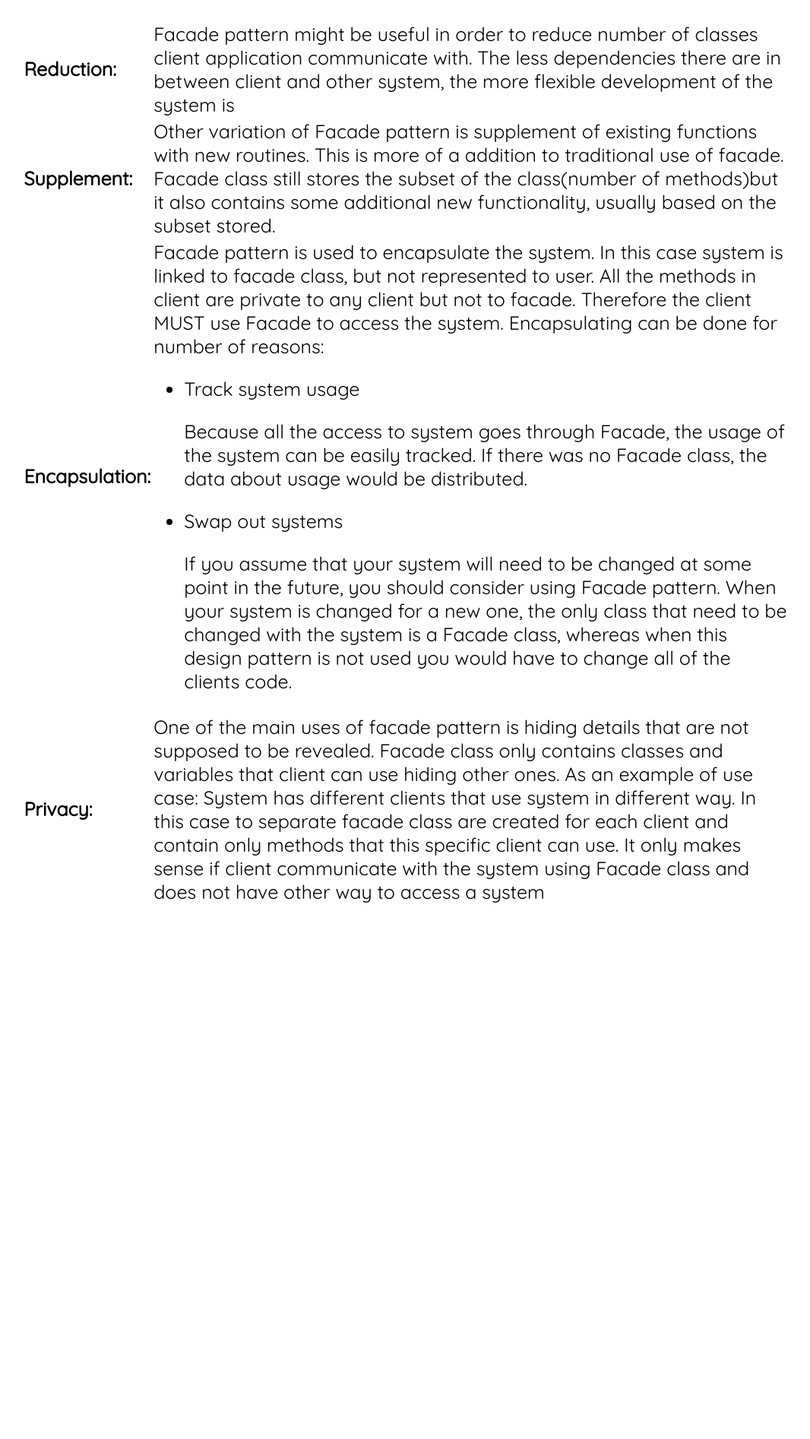
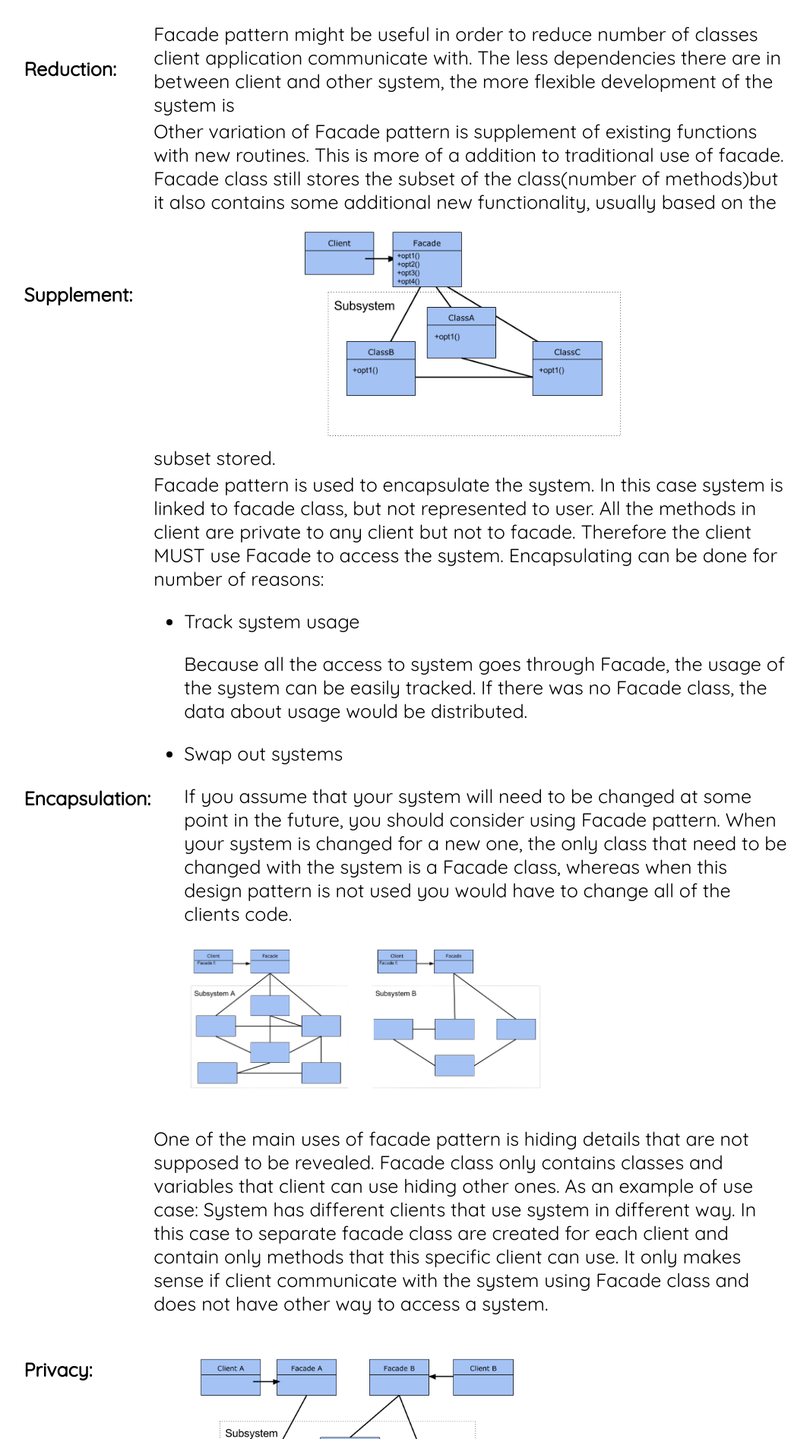
Before and after one commit to daveogle/Facade_Project, a PHP site: page /variations.php in a window 1280 px wide. Shown: the part 440-2334 px from the top of the page at 76% size, without its empty margins (106-1172 px from the left). Before the commit the page ends 1628 px from the top, so only its background shows below. Run offline with PHP 8.4, Linux system fonts and the light colour scheme.

Commit message:
Diagrams added to variations page. can profread me now:D

```diff
--- a/variations.php
+++ b/variations.php
@@ -17,7 +17,9 @@ include("Include/navigation.html");
             <tr>
                 <td><strong> Supplement:</strong></td>
                 <td>Other variation of Facade pattern is supplement of existing functions with new routines. This is more of a addition to traditional use of facade.
-                    Facade class still stores the subset of the class(number of methods)but it also contains some additional new functionality, usually based on the subset stored. </td>
+                    Facade class still stores the subset of the class(number of methods)but it also contains some additional new functionality, usually based on the subset stored.
+                  <img src="Images/SupplementEx.png" alt="Suppliment Example" class="center" style="width: 60%; height: 60%; "/></td>
+
             </tr>
             <tr>
                 <td><strong> Encapsulation:</strong></td>
@@ -33,6 +35,7 @@ include("Include/navigation.html");
                     <li> Swap out systems</li>
                     <p>If you assume that your system will need to be changed at some point in the future, you should consider using Facade pattern. When your system is changed for a new one, the only class that need to be changed with the system is a Facade class,
                         whereas when this design pattern is not used you would have to change all of the clients code. </p>
+                        <img src="Images/SystemSwapEx.png" alt="System Swap Example" class="center" style="width: 60%; height: 60%; "/>
                     </ul>
                 </td>
 
@@ -41,13 +44,21 @@ include("Include/navigation.html");
                 <td><strong> Privacy:</strong></td>
                 <td> One of the main uses of facade pattern is hiding details that are not supposed to be revealed. Facade class only contains classes and variables that client can use hiding other ones.
                 As an example of use case: System has different clients that use system in different way. In this case to separate facade class are created for each client and contain only methods that this specific client can use.
-                It only makes sense if client communicate with the system using Facade class and does not have other way to access a system  </td>
-
+                It only makes sense if client communicate with the system using Facade class and does not have other way to access a system.
+                <img src="Images/PrivacyExample.png" alt="Privacy Example" class="center" style="width: 60%; height: 60%; "/>
+            </td>
             </tr>
 
 
 
         </table>
+
+
+ <h4>References</h4>
+    <h6>BISHOP, J. et al. (2007) <i>C# 3.0 Design Patterns: Use the Power of C# 3.0 to Solve Real-World Problems</i> O'Reilly Media</h6>
+    <h6>Best Practice Software Engineering (?) <i>Facade Pattern</i> [Online] http://best-practice-software-engineering.ifs.tuwien.ac.at/patterns/facade.html [Accessed: 1st March 2015]</h6>
+
+
 </div>
 <?php
 include("Include/footer.html");
```
Also changed, not shown: Images/PrivacyExample.png (added), Images/SupplementEx.png (added), Images/SystemSwapEx.png (added).
